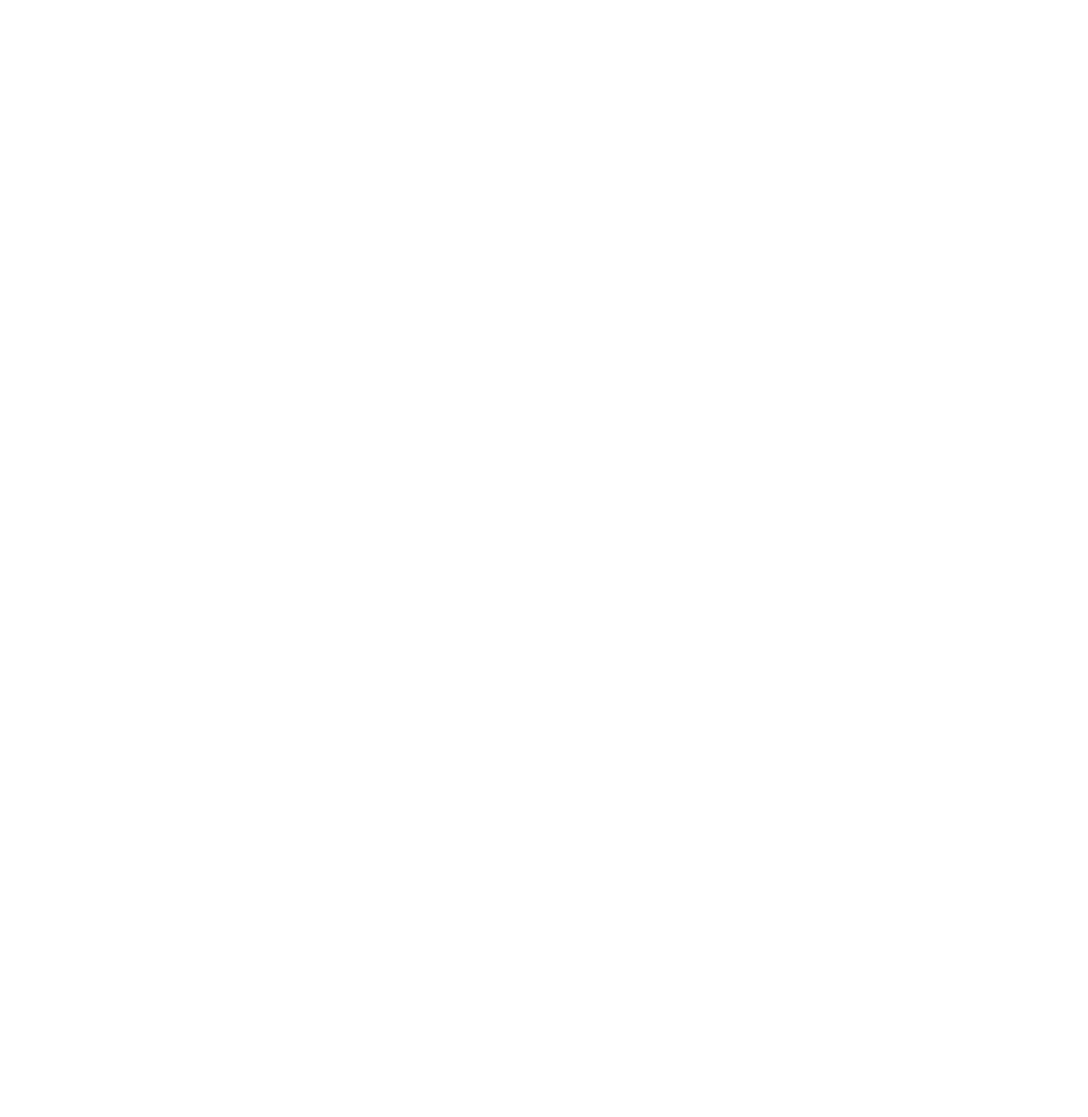
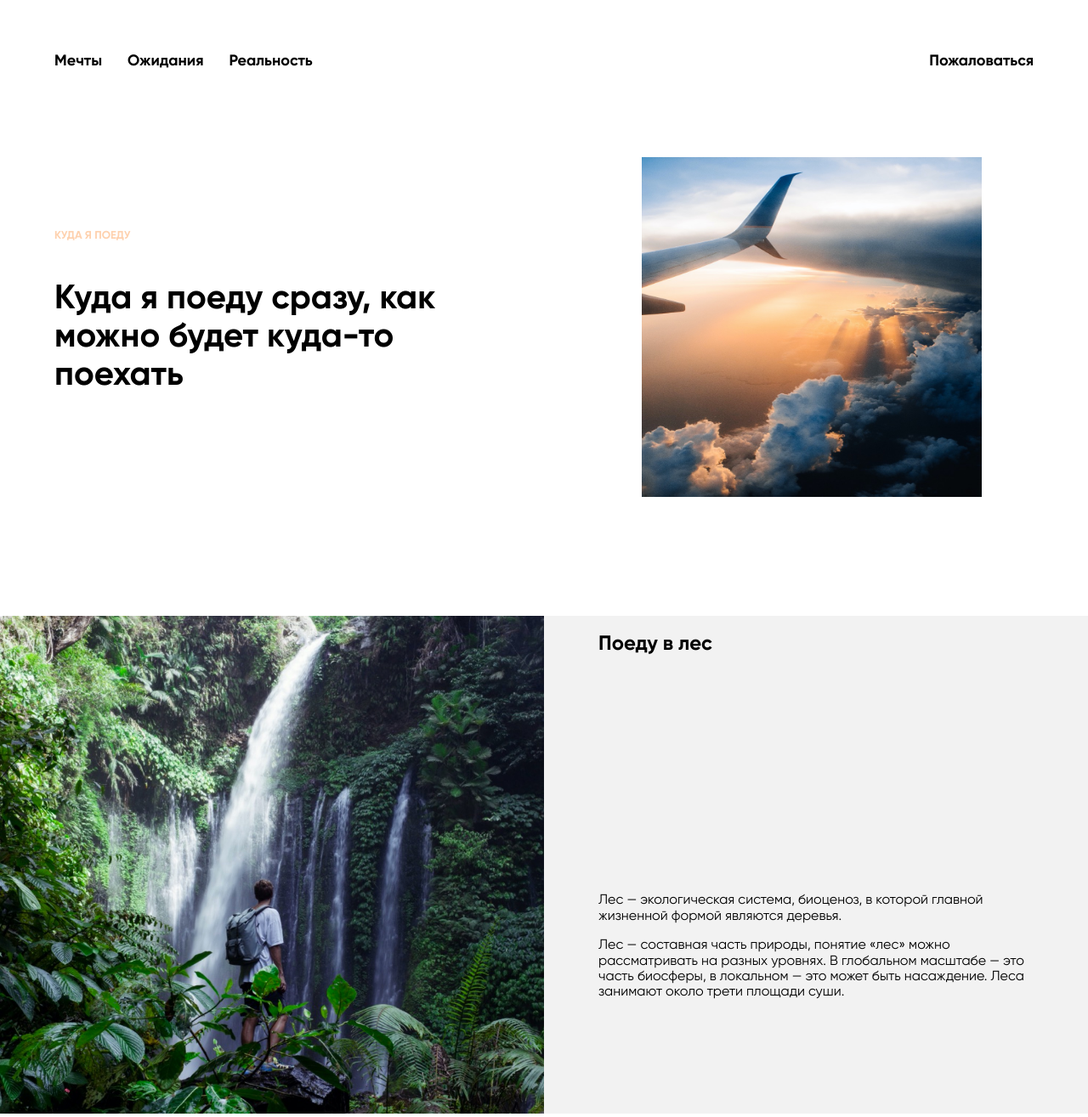
Before and after one commit to xomnsn/kuda-poedet-pear, a plain HTML site: page index.html in a window 1280 px wide. Shown: the whole page at 85% size. Before the commit the page ends 800 px from the top, so only its background shows below. Drawn offline with Linux system fonts and the light colour scheme.

Commit message:
Второй коммит

```diff
--- /dev/null
+++ b/blocks/header/__complaint/header__complaint.css
@@ -0,0 +1,5 @@
+.header__complaint {
+  text-decoration: none;
+  color: black;
+  margin: 0;
+}
--- /dev/null
+++ b/blocks/header/header.css
@@ -0,0 +1,10 @@
+.header {
+  padding-top: 60px;
+  width: 90%;
+  display: flex;
+  justify-content: space-between;
+  font-size: 18px;
+  line-height: 25px;
+  font-weight: 900;
+  margin: auto;
+}
--- /dev/null
+++ b/blocks/menu/menu__link/menu__link.css
@@ -0,0 +1,9 @@
+.menu__link {
+  text-decoration: none;
+  color: black;
+  margin: auto 30px auto;
+}
+
+.menu__link:first-child {
+  margin-left: 0;
+}
--- /dev/null
+++ b/blocks/menu/menu__links/menu__links.css
@@ -0,0 +1,6 @@
+.menu__links {
+  display: flex;
+  list-style-type: none;
+  padding: 0;
+  margin: 0;
+}
--- /dev/null
+++ b/blocks/options-item/option-item.css
@@ -0,0 +1,9 @@
+.options-item {
+  height: 80%;
+  width: 80%;
+  margin: auto;
+  display: flex;
+  flex-direction: column;
+  justify-content: space-between;
+
+}
--- /dev/null
+++ b/blocks/options-items/options-items.css
@@ -0,0 +1,4 @@
+.options-items {
+  background-color: #F2F2F2;
+  height: 100%;
+}
--- /dev/null
+++ b/blocks/options/__image/options__image.css
@@ -0,0 +1,5 @@
+.options__image {
+  width: 100%;
+  height: 100%;
+  object-fit: cover;
+}
--- /dev/null
+++ b/blocks/options/options.css
@@ -0,0 +1,7 @@
+.options {
+  width: 100%;
+  margin-top: 140px;
+  display: grid;
+  grid-template-columns: repeat(2, 1fr);
+  grid-template-rows: repeat(3, 586px);
+}
--- /dev/null
+++ b/blocks/page/page.css
@@ -0,0 +1,6 @@
+.page {
+  font-family: 'Gilroy', 'Lucida Sans Unicode', sans-serif;
+  width: 100%;
+  max-width: 1440px;
+  margin: auto;
+ }
--- /dev/null
+++ b/blocks/where-text/__subtitle/where-text__subtitle.css
@@ -0,0 +1,6 @@
+.where-text__subtitle {
+  font-weight: bold;
+  font-size: 40px;
+  line-height: 45px;
+  width: 80%;
+}
--- /dev/null
+++ b/blocks/where-text/__title/where-text__title.css
@@ -0,0 +1,8 @@
+.where-text__title {
+  text-transform: uppercase;
+  font-weight: bold;
+  font-size: 13px;
+  line-height: 25px;
+  color: #FED1AE;
+  margin: 0;
+}
--- /dev/null
+++ b/blocks/where-text/where-text.css
@@ -0,0 +1,6 @@
+.where-text {
+  display: flex;
+  flex-direction: column;
+  justify-content: center;
+  width: 60%;
+}
--- /dev/null
+++ b/blocks/where/__image/where__image.css
@@ -0,0 +1,4 @@
+.where__image {
+  width: 400px;
+  height: 400px;
+}
--- /dev/null
+++ b/blocks/where/where.css
@@ -0,0 +1,5 @@
+.where {
+  display: flex;
+  width: 90%;
+  margin: 100px auto 0;
+}
--- a/index.html
+++ b/index.html
@@ -7,6 +7,42 @@
   <title>Куда я поеду</title>
 </head>
 <body>
+  <div class="page">
 
+    <header class="header">
+      <nav class="menu">
+        <ul class="menu__links">
+          <li><a class="menu__link" href="#">Мечты</a></li>
+          <li><a class="menu__link" href="#">Ожидания</a></li>
+          <li><a class="menu__link" href="#">Реальность</a></li>
+        </ul>
+      </nav>
+      <a class="header__complaint" href="#">Пожаловаться</a>
+    </header>
+
+    <main>
+      <section class="where">
+        <div class="where-text">
+          <h1 class="where-text__title">Куда я поеду</h1>
+          <p class="where-text__subtitle">Куда я поеду сразу, как можно будет куда-то поехать</p>
+        </div>
+        <img class="where__image" src="./images/intro-image.jpeg" alt="Куда я лечу">
+      </section>
+
+      <section class="options">
+        <img class="options__image" src="./images/places-forest.jpeg" alt="лес">
+        <div class="options-items">
+          <div class="options-item">
+            <h2 class="options-item__title">Поеду в лес</h2>
+            <div class="options-item__paragraphs">
+              <p class="options-text__paragraph">Лес — экологическая система, биоценоз, в которой главной жизненной формой являются деревья.</p>
+              <p class="options-text__paragraph">Лес — составная часть природы, понятие «лес» можно рассматривать на разных уровнях. В глобальном масштабе — это часть биосферы, в локальном — это может быть насаждение. Леса занимают около трети площади суши.</p>
+            </div>
+          </div>
+        </div>
+      </section>
+    </main>
+
+  </div>
 </body>
 </html>
--- a/pages/index.css
+++ b/pages/index.css
@@ -1 +1,16 @@
 @import url('../vendor/normalize.css');
+@import url('../vendor/font/Gilroy.css');
+@import url('../blocks/page/page.css');
+@import url('../blocks/header/header.css');
+@import url('../blocks/menu/menu__links/menu__links.css');
+@import url('../blocks/menu/menu__link/menu__link.css');
+@import url('../blocks/header/__complaint/header__complaint.css');
+@import url('../blocks/where/where.css');
+@import url('../blocks/where/__image/where__image.css');
+@import url('../blocks/where-text/where-text.css');
+@import url('../blocks/where-text/__title/where-text__title.css');
+@import url('../blocks/where-text/__subtitle/where-text__subtitle.css');
+@import url('../blocks/options/options.css');
+@import url('../blocks/options/__image/options__image.css');
+@import url('../blocks/options-items/options-items.css');
+@import url('../blocks/options-item/option-item.css');
--- /dev/null
+++ b/vendor/font/Gilroy.css
@@ -0,0 +1,23 @@
+@font-face {
+  font-family: 'Gilroy';
+  font-style:  normal;
+  font-weight: 400;
+  font-display: swap;
+  src: url("Gilroy-Regular.woff") format("woff");
+}
+
+@font-face {
+  font-family: 'Gilroy';
+  font-style:  normal;
+  font-weight: 900;
+  font-display: swap;
+  src: url("Gilroy-Bold.woff") format("woff");
+}
+
+@font-face {
+  font-family: 'Gilroy';
+  font-style:  normal;
+  font-weight: 350;
+  font-display: swap;
+  src: url("Gilroy-Light.woff") format("woff");
+}
```
Also changed, not shown: vendor/font/Gilroy-Bold.woff (added), vendor/font/Gilroy-Light.woff (added), vendor/font/Gilroy-Regular.woff (added).
